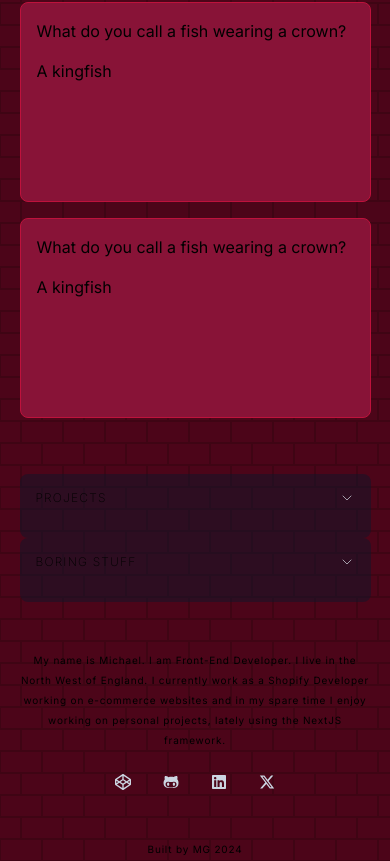
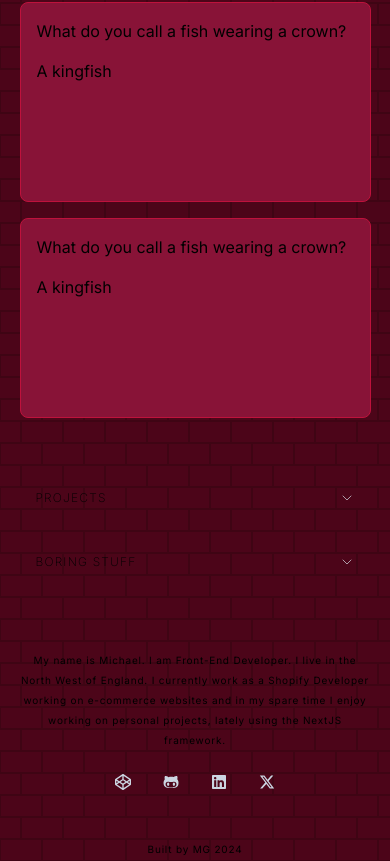
Before and after one commit to michaelgainford/michaelgainford.github.io, a Next.js app: page /projects/jokes in a window 390 px wide. Shown: the part 1449-2310 px from the top of the page. Built offline with nearby package versions, Linux system fonts and the light colour scheme.

Commit message:
Remove semi opaque background from mobile nav in footer

```diff
--- a/components/footer/Footer_Nav.jsx
+++ b/components/footer/Footer_Nav.jsx
@@ -7,7 +7,7 @@ const footerNavLinks1 = DataForNavigation.filter((link) => link.footerNav_1 ===
 const footerNavLinks2 = DataForNavigation.filter((link) => link.footerNav_2 === true);
 
 const linkClasses = `flex py-2`;
-const detailsStyles = `rounded-lg p-4 bg-slate-900/50 group !overflow-x-auto [&_svg]:open:-rotate-180 w-full transition-all duration-300 sm:hidden md:max-w-[800px] lg:px-4`;
+const detailsStyles = `rounded-lg p-4 group !overflow-x-auto [&_svg]:open:-rotate-180 w-full transition-all duration-300 sm:hidden md:max-w-[800px] lg:px-4`;
 const summaryStyles = `flex justify-between md:py-4 cursor-pointer`;
 const summaryHeaderSvgStyles = `rotate-0 transform text-slate-200 transition-all duration-300 size-4 stroke-1 cursor-pointer group-hover:text-amber-500/80 lg:mt-1 lg:size-6`;
 
```
